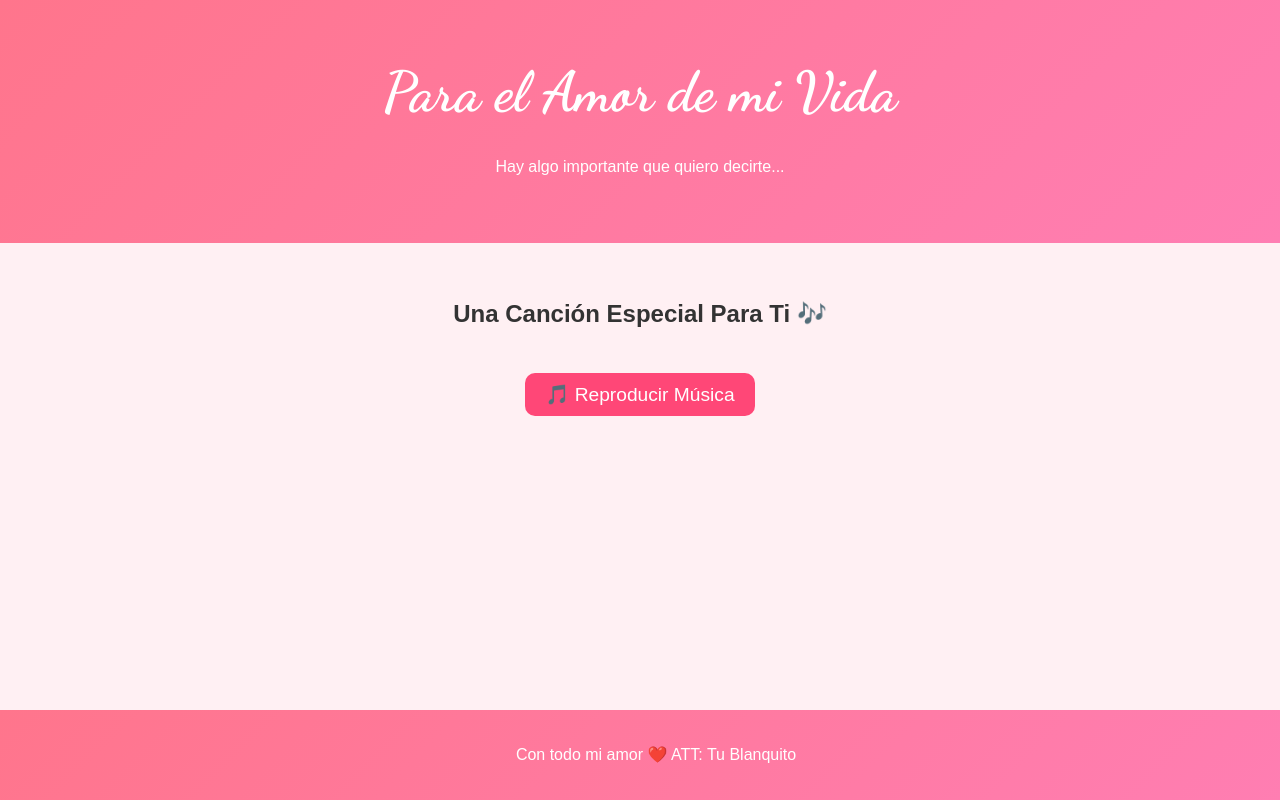
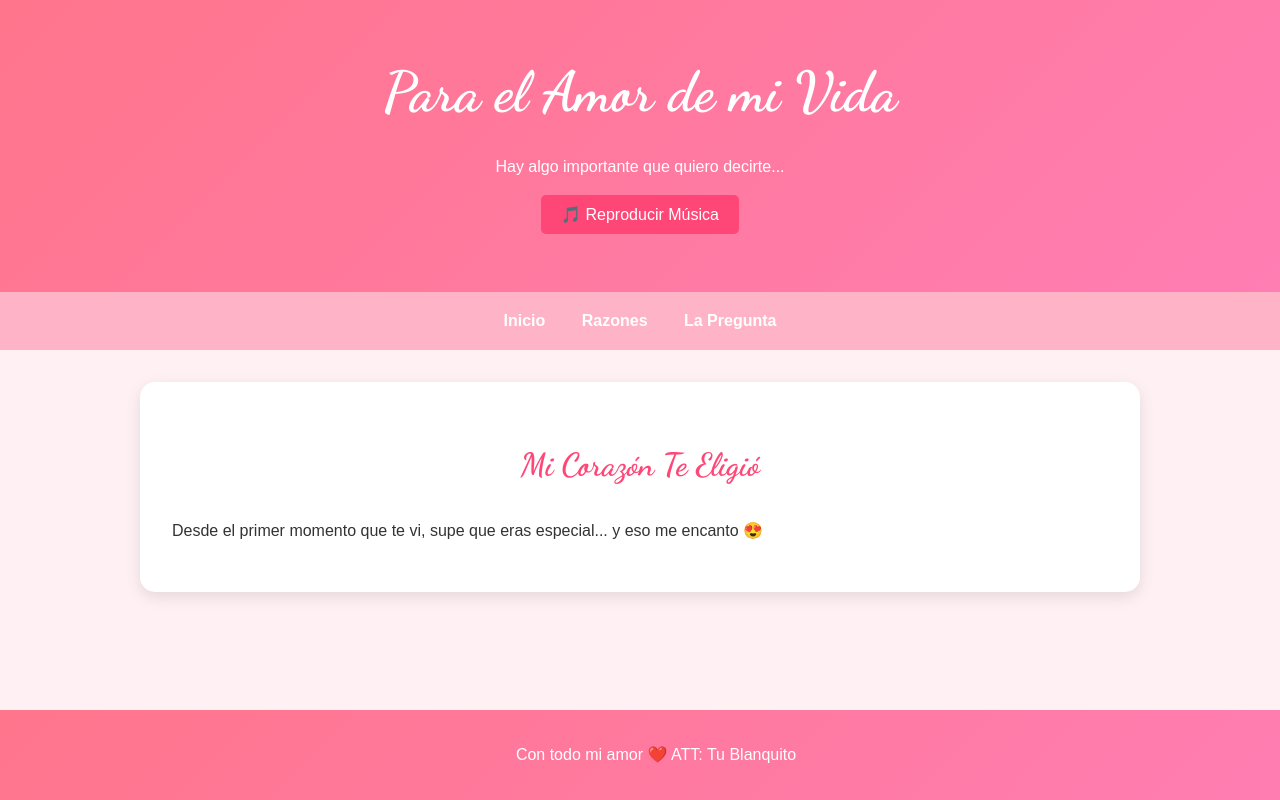
Before and after one commit to Dilbertcrack/teamo, a plain HTML site: page index.html in a window 1280 px wide. Drawn offline with Linux system fonts and the light colour scheme.

Commit message:
Update index.html

```diff
--- a/index.html
+++ b/index.html
@@ -14,7 +14,6 @@
             line-height: 1.6;
             background-color: #fff0f3;
             color: #333;
-            text-align: center;
         }
 
         header {
@@ -30,25 +29,69 @@
             margin: 0;
         }
 
+        nav {
+            background-color: #ffb3c6;
+            padding: 1rem;
+            text-align: center;
+        }
+
+        nav a {
+            color: #fff;
+            text-decoration: none;
+            margin: 0 1rem;
+            font-weight: bold;
+            cursor: pointer;
+        }
+
+        nav a:hover {
+            color: #ff4777;
+        }
+
         .contenido {
-            max-width: 800px;
+            max-width: 1000px;
             margin: 0 auto;
             padding: 2rem;
         }
 
+        .tarjeta {
+            background-color: white;
+            border-radius: 15px;
+            padding: 2rem;
+            margin-bottom: 2rem;
+            box-shadow: 0 5px 15px rgba(0, 0, 0, 0.1);
+            display: none;
+        }
+
+        .tarjeta h2 {
+            color: #ff4777;
+            font-family: 'Dancing Script', cursive;
+            font-size: 2rem;
+            text-align: center;
+        }
+
+        .pregunta-final {
+            font-size: 2rem;
+            text-align: center;
+            background: #ff758c;
+            color: white;
+            border-radius: 15px;
+            padding: 2rem;
+        }
+
         .boton-musica {
+            display: block;
+            margin: 10px auto;
+            padding: 10px 20px;
             background-color: #ff4777;
             color: white;
             border: none;
-            padding: 10px 20px;
-            font-size: 1.2rem;
+            border-radius: 5px;
+            font-size: 16px;
             cursor: pointer;
-            border-radius: 10px;
-            margin-top: 20px;
         }
 
         .boton-musica:hover {
-            background-color: #d9365a;
+            background-color: #ff1f5a;
         }
 
         footer {
@@ -60,62 +103,77 @@
             bottom: 0;
             width: 100%;
         }
-
-        /* Oculta el iframe del video */
-        #musicaYT {
-            width: 0;
-            height: 0;
-            border: none;
-        }
     </style>
 </head>
 <body>
     <header>
         <h1>Para el Amor de mi Vida</h1>
         <p>Hay algo importante que quiero decirte...</p>
+        <button class="boton-musica" onclick="toggleMusica()">🎵 Reproducir Música</button>
+        <audio id="musica" loop>
+            <source src="tu-musica.mp3" type="audio/mpeg">
+        </audio>
     </header>
 
+    <nav>
+        <a onclick="mostrarSeccion('inicio')">Inicio</a>
+        <a onclick="mostrarSeccion('razones')">Razones</a>
+        <a onclick="mostrarSeccion('pregunta')">La Pregunta</a>
+    </nav>
+
     <div class="contenido">
-        <h2>Una Canción Especial Para Ti 🎶</h2>
-        <button id="botonMusica" class="boton-musica" onclick="toggleMusica()">🎵 Reproducir Música</button>
+        <div id="inicio" class="tarjeta">
+            <h2>Mi Corazón Te Eligió</h2>
+            <p>Desde el primer momento que te vi, supe que eras especial... y eso me encanto 😍</p>
+        </div>
+
+        <div id="razones" class="tarjeta">
+            <h2>Las Razones Por Las Que Me Encantas</h2>
+            <ul>
+                <li>Tu hermosa sonrisa ilumina hasta el día más oscuro</li>
+                <li>La forma en que me miras me hace sentir especial</li>
+                <li>Tu dulzura y bondad hacen que me derrita por dentro</li>
+                <li>Eres muy amable conmigo</li>
+                <li>Y me encanta la forma de como eres</li>
+            </ul>
+        </div>
+
+        <div id="pregunta" class="tarjeta">
+            <div class="pregunta-final">
+                ¿Quieres ser mi novia?
+            </div>
+            <p>Porque me pareces una niña muy especial para mi y me encantas ❤️</p>
+        </div>
     </div>
 
     <footer>
         <p>Con todo mi amor ❤️ ATT: Tu Blanquito</p>
     </footer>
 
-    <!-- Video oculto de YouTube -->
-    <iframe id="musicaYT" src="https://www.youtube.com/embed/YOUTUBE_ID?enablejsapi=1&loop=1&playlist=F1_aOX0acbY" frameborder="0"></iframe>
-
     <script>
-        let player;
-
-        function onYouTubeIframeAPIReady() {
-            player = new YT.Player('musicaYT', {
-                events: {
-                    'onReady': onPlayerReady
-                }
-            });
+        function mostrarSeccion(id) {
+            let secciones = document.querySelectorAll('.tarjeta');
+            secciones.forEach(seccion => seccion.style.display = 'none');
+            document.getElementById(id).style.display = 'block';
         }
 
-        function onPlayerReady(event) {
-            console.log("YouTube API cargada");
-        }
+        // Mostrar la sección "Inicio" por defecto
+        mostrarSeccion('inicio');
+
+        let musica = document.getElementById('musica');
+        let botonMusica = document.querySelector('.boton-musica');
+        let musicaEnReproduccion = false;
 
         function toggleMusica() {
-            if (player.getPlayerState() === 1) {
-                player.pauseVideo();
-                document.getElementById('botonMusica').textContent = '🎵 Reproducir Música';
+            if (musicaEnReproduccion) {
+                musica.pause();
+                botonMusica.textContent = '🎵 Reproducir Música';
             } else {
-                player.playVideo();
-                document.getElementById('botonMusica').textContent = '⏸️ Pausar Música';
+                musica.play();
+                botonMusica.textContent = '⏸️ Pausar Música';
             }
+            musicaEnReproduccion = !musicaEnReproduccion;
         }
-
-        // Cargar la API de YouTube
-        let tag = document.createElement('script');
-        tag.src = "https://www.youtube.com/iframe_api";
-        document.head.appendChild(tag);
     </script>
 </body>
 </html>
```
